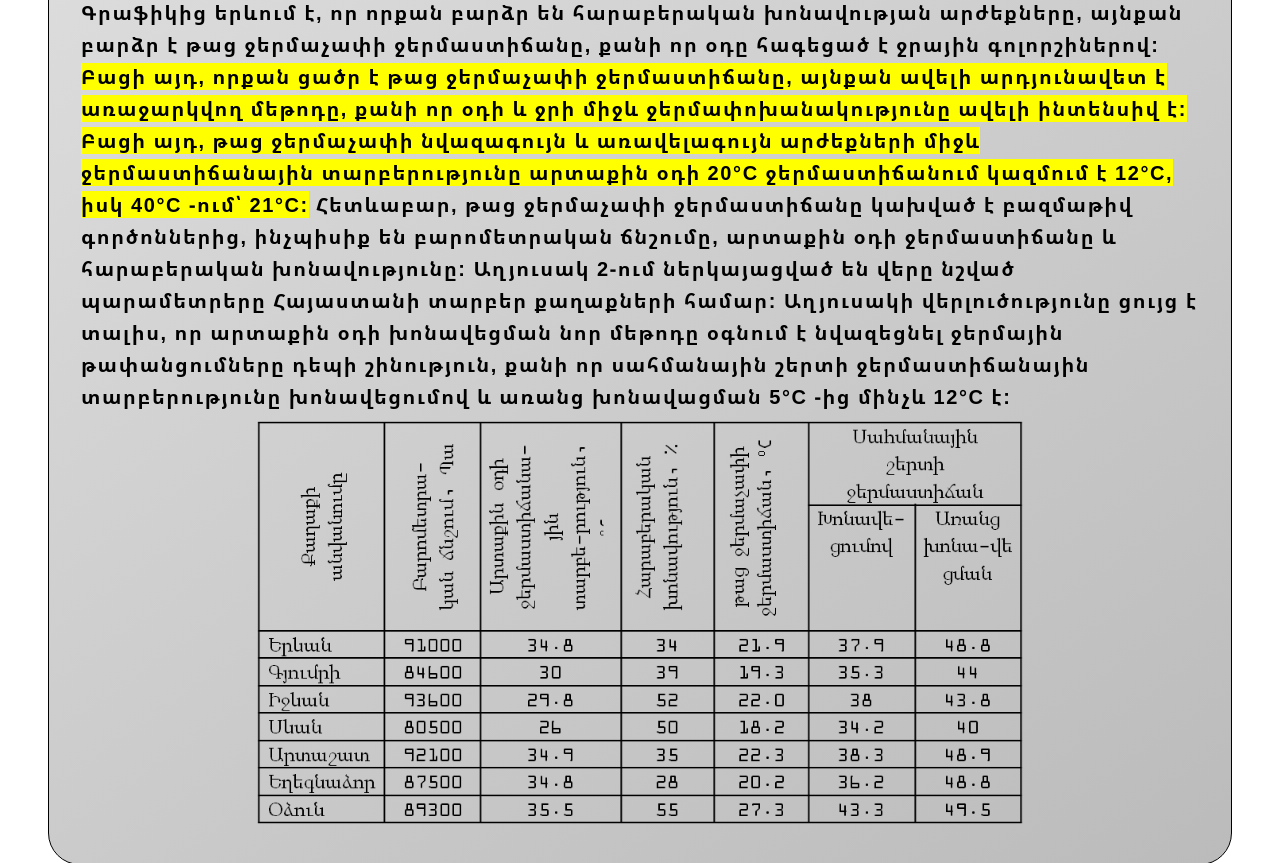
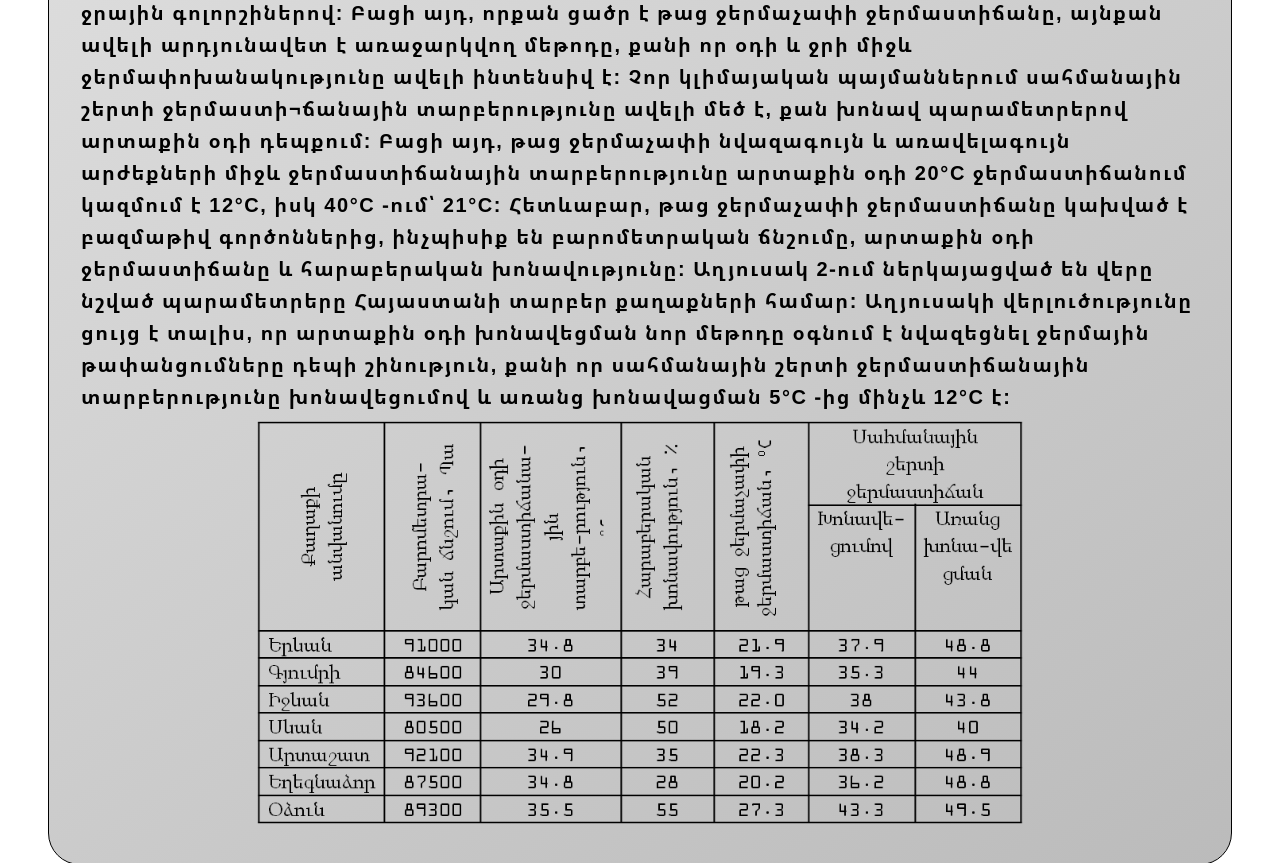
Before and after one commit to Marat2000/gitahetazotakan, a plain HTML site: page index.html in a window 1280 px wide. Shown: the part 6088-6951 px from the top of the page. Drawn offline with Linux system fonts and the light colour scheme.

Commit message:
Update index.html

```diff
--- a/index.html
+++ b/index.html
@@ -77,11 +77,11 @@ Gв- մշակվող օդի քանակություն։<br>
 <hr>
 
 <div class="pages">
-	I-d դիագրամում ցույց է տրված արտաքին օդի 35°C հաստատուն ջերմաստիճանի դեպքում օդի վիճակի փոփոխման գործընթացները ադիաբատ խոնավացման ժամանակ: սահմանային շերտի ջերմաստիճանը հասնում է 49°C, իսկ հարաբերական խոնավությունը ընդունում ենք ՝ 20%, 30%, 50%:Դիագրամից երևում է, որ չոր կլիմայական պայմաններում սահմանային շերտի ջերմաստի¬ճանային տարբերությունը ավելի մեծ է, քան խոնավ պարամետրերով արտաքին օդի դեպքում:
+	I-d դիագրամում ցույց է տրված արտաքին օդի 35°C հաստատուն ջերմաստիճանի դեպքում օդի վիճակի փոփոխման գործընթացները ադիաբատ խոնավացման ժամանակ: սահմանային շերտի ջերմաստիճանը հասնում է 49°C, իսկ հարաբերական խոնավությունը ընդունում ենք ՝ 20%, 30%, 50%:
 	<img src="images/diagram.png">
-Գրաֆիկում ներկայացված է թաց ջերմաչափի ջերմաստիճանի գրաֆիկական կախվածությունը հարաբերական խոնավությունից արտաքին օդի ջերմաստիճանի տարբեր արժեքների դեպքում Երևան քաղաքի համար (91000 Պա)
+ներկայացված է նաև թաց ջերմաչափի ջերմաստիճանի գրաֆիկական կախվածությունը հարաբերական խոնավությունից արտաքին օդի ջերմաստիճանի տարբեր արժեքների դեպքում Երևան քաղաքի համար (91000 Պա)
 	<img src="images/g3.png">
-	Գրաֆիկից երևում է, որ որքան բարձր են հարաբերական խոնավության արժեքները, այնքան բարձր է թաց ջերմաչափի ջերմաստիճանը, քանի որ օդը հագեցած է ջրային գոլորշիներով:<span style="background-color:yellow;"> Բացի այդ, որքան ցածր է թաց ջերմաչափի ջերմաստիճանը, այնքան ավելի արդյունավետ է առաջարկվող մեթոդը, քանի որ օդի և ջրի միջև ջերմափոխանակությունը ավելի ինտենսիվ է: Բացի այդ, թաց ջերմաչափի նվազագույն և առավելագույն արժեքների միջև ջերմաստիճանային տարբերությունը  արտաքին օդի  20°C ջերմաստիճանում կազմում է 12°C, իսկ 40°C -ում՝ 21°C:</span>
+	Դիագիամից և գրաֆիկից երևում է, որ որքան բարձր են հարաբերական խոնավության արժեքները, այնքան բարձր է թաց ջերմաչափի ջերմաստիճանը, քանի որ օդը հագեցած է ջրային գոլորշիներով: Բացի այդ, որքան ցածր է թաց ջերմաչափի ջերմաստիճանը, այնքան ավելի արդյունավետ է առաջարկվող մեթոդը, քանի որ օդի և ջրի միջև ջերմափոխանակությունը ավելի ինտենսիվ է: Չոր կլիմայական պայմաններում սահմանային շերտի ջերմաստի¬ճանային տարբերությունը ավելի մեծ է, քան խոնավ պարամետրերով արտաքին օդի դեպքում: Բացի այդ, թաց ջերմաչափի նվազագույն և առավելագույն արժեքների միջև ջերմաստիճանային տարբերությունը  արտաքին օդի  20°C ջերմաստիճանում կազմում է 12°C, իսկ 40°C -ում՝ 21°C:
 
 Հետևաբար, թաց ջերմաչափի ջերմաստիճանը կախված է բազմաթիվ գործոններից, ինչպիսիք են բարոմետրական ճնշումը, արտաքին օդի ջերմաստիճանը և հարաբերական խոնավությունը: Աղյուսակ 2-ում ներկայացված են վերը նշված պարամետրերը Հայաստանի տարբեր քաղաքների համար: Աղյուսակի վերլուծությունը ցույց է տալիս, որ արտաքին օդի խոնավեցման նոր մեթոդը օգնում է նվազեցնել ջերմային թափանցումները դեպի շինություն, քանի որ սահմանային շերտի ջերմաստիճանային տարբերությունը խոնավեցումով և առանց խոնավացման 5°C -ից մինչև 12°C է:
 <img src="images/a2.png">
```
